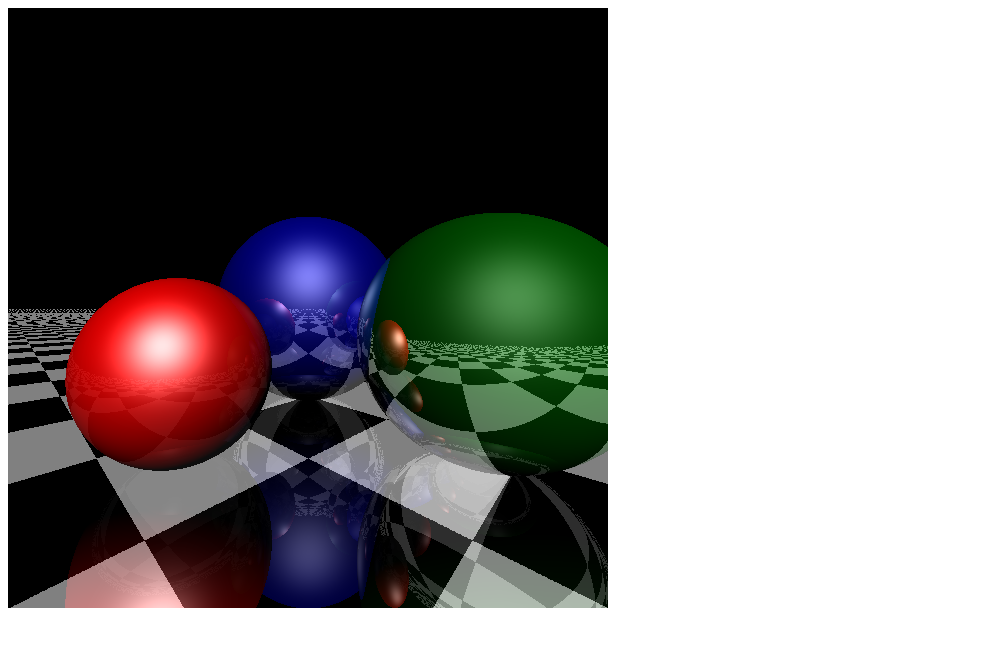
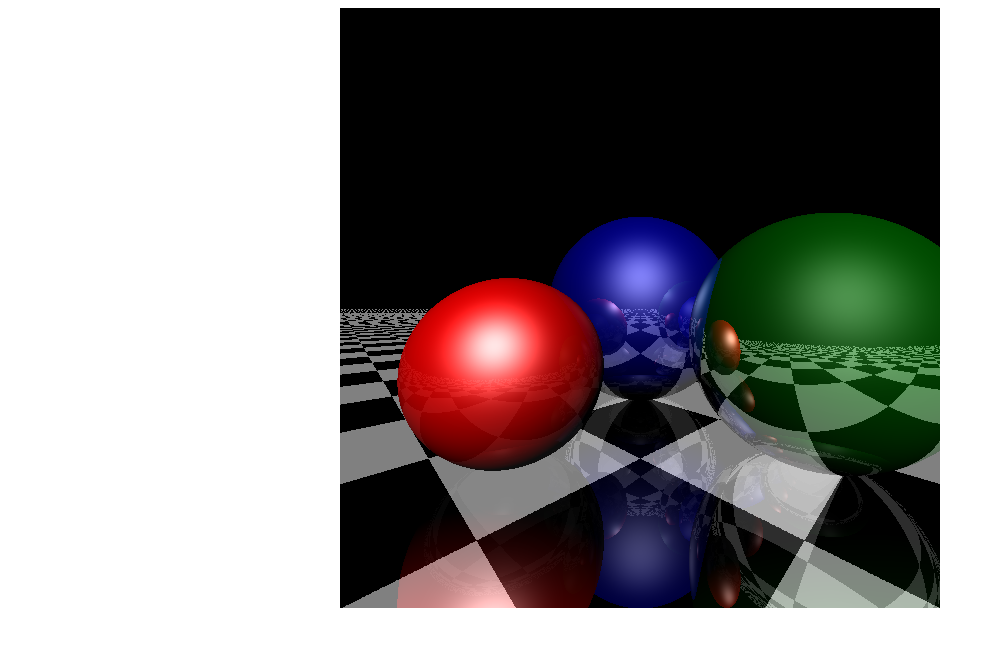
Before and after one commit to TomasCheng/RayTrace, a plain HTML site: page index.html in a window 1280 px wide. Shown: the whole page, without its empty margins (0-995 px from the left). Drawn offline with Linux system fonts and the light colour scheme.

```diff
--- a/index.html
+++ b/index.html
@@ -2,8 +2,9 @@
     <head>
     </head>
     <body>
-
-        <canvas width="600" height="600" id="test"  align="center"></canvas>
+        <div style="text-align:center">
+        <canvas width="600" height="600" id="test"></canvas>
+        </div>
         <script>
 
             //三维向量
```
Also changed, not shown: 1 other file.
